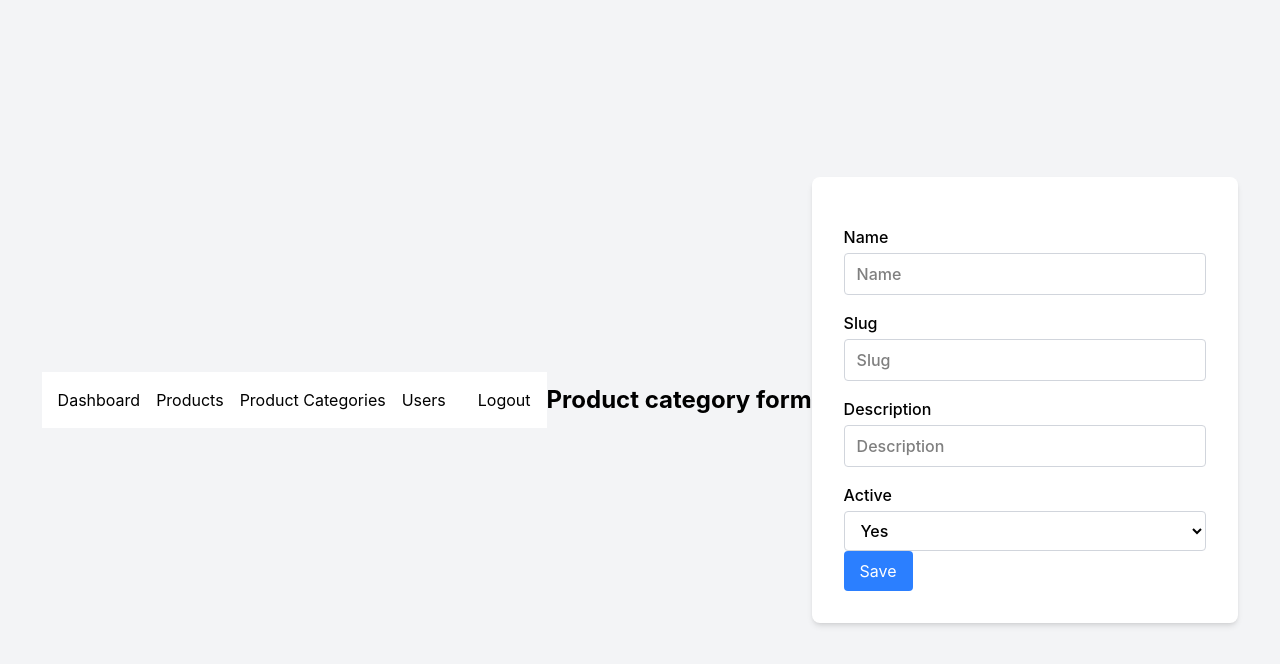
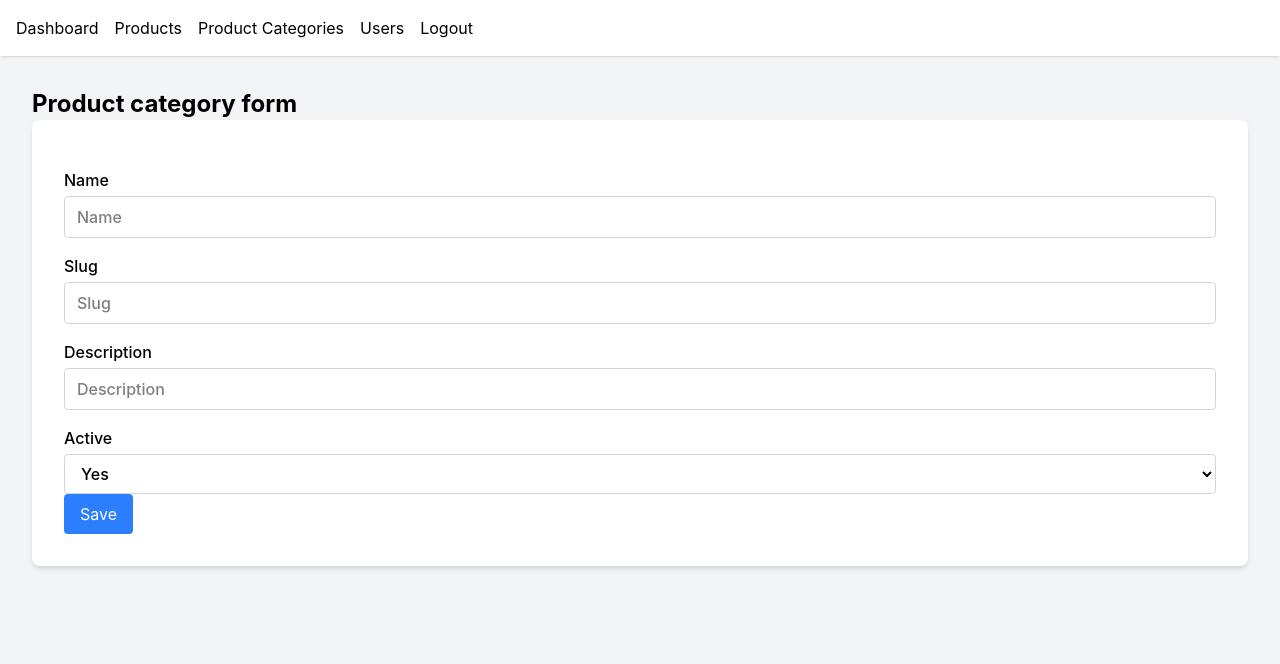
Before and after one commit to taantti/erp-demo-frontend, a React (Vite) app: page /products/categories/new in a window 1280 px wide. Shown: the top 664 px of the page. Built offline with nearby package versions, Linux system fonts and the light colour scheme; sample sign-in values are in the browser's storage.

Commit message:
style: fix page layouts and navbar positioning

```diff
--- a/src/App.tsx
+++ b/src/App.tsx
@@ -33,7 +33,7 @@ const AppLayout = () => {
   const { isAuthenticated } = useAuth();
 
   return (
-    <div className="flex items-center justify-center min-h-screen bg-gray-100">
+    <div className="flex flex-col min-h-screen bg-gray-100">
       {isAuthenticated && <NavBar />}
       <Routes>
         <Route path="/" element={
--- a/src/components/Navbar.tsx
+++ b/src/components/Navbar.tsx
@@ -19,13 +19,13 @@ const NavBar = () => {
     }
 
     return (
-        <nav className="bg-white p-4 flex gap-4 items-center">
+        <nav className="bg-white p-4 flex gap-4 items-center shadow-sm w-full">
             <NavLink to="/">Dashboard</NavLink>
             <NavLink to="/products">Products</NavLink>
             <NavLink to="/products/categories">Product Categories</NavLink>
             <NavLink to="/users">Users</NavLink>
+            <button onClick={handleLogout}>Logout</button>
             <span className="text-gray-600">{user?.user_first_name} {user?.user_last_name}</span>
-            <button onClick={handleLogout}>Logout</button>
         </nav>
     )
 }
--- a/src/pages/LoginPage.tsx
+++ b/src/pages/LoginPage.tsx
@@ -54,7 +54,7 @@ function LoginPage() {
      * @returns Login page
      */
     return (
-        <div className="flex items-center justify-center min-h-screen bg-gray-100">
+        <div className="flex items-center justify-center flex-1">
             <h1 className="text-2xl font-bold">Login</h1>
             <form className="bg-white rounded-lg shadow-md p-8" onSubmit={handleSubmit}>
                 {error && <p className="text-red-500 text-sm mt-2">{error}</p>}
--- a/src/pages/ProductCategoryFormPage.tsx
+++ b/src/pages/ProductCategoryFormPage.tsx
@@ -56,7 +56,7 @@ function ProductCategoryFormPage() {
     }
 
     return (
-        <div className="flex items-center justify-center min-h-screen bg-gray-100">
+        <div className="p-8">
             <h1 className="text-2xl font-bold">Product category form</h1>
             <form className="bg-white rounded-lg shadow-md p-8" onSubmit={handleSubmit}>
                 {error && <p className="text-red-500 text-sm mt-2">{error}</p>}
--- a/src/pages/ProductFormPage.tsx
+++ b/src/pages/ProductFormPage.tsx
@@ -81,7 +81,7 @@ function ProductFormPage() {
     }
 
     return (
-        <div className="flex items-center justify-center min-h-screen bg-gray-100">
+        <div className="p-8">
             <h1 className="text-2xl font-bold">Product form</h1>
             <form className="bg-white rounded-lg shadow-md p-8" onSubmit={handleSubmit}>
                 {error && <p className="text-red-500 text-sm mt-2">{error}</p>}
--- a/src/pages/UserFormPage.tsx
+++ b/src/pages/UserFormPage.tsx
@@ -79,7 +79,7 @@ function UserFormPage() {
     }
 
     return (
-        <div className="flex items-center justify-center min-h-screen bg-gray-100">
+        <div className="p-8">
             <h1 className="text-2xl font-bold">User form</h1>
             <form className="bg-white rounded-lg shadow-md p-8" onSubmit={handleSubmit}>
                 {error && <p className="text-red-500 text-sm mt-2">{error}</p>}
```
